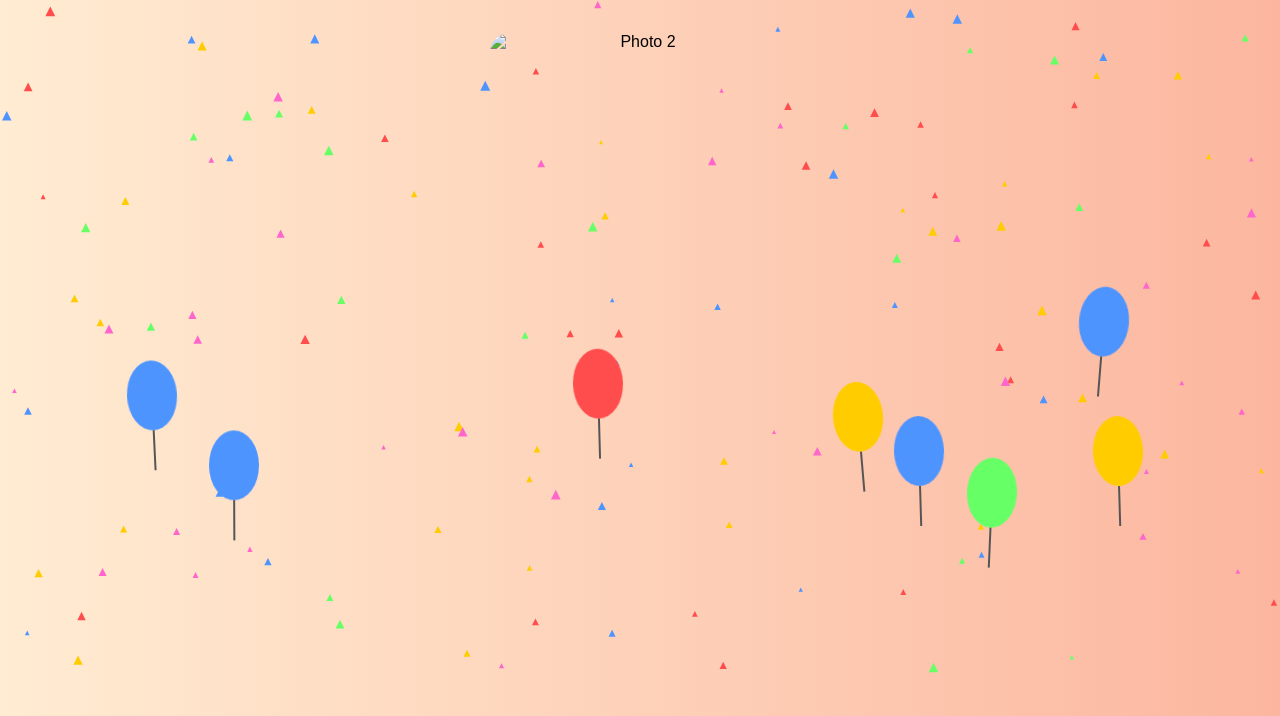
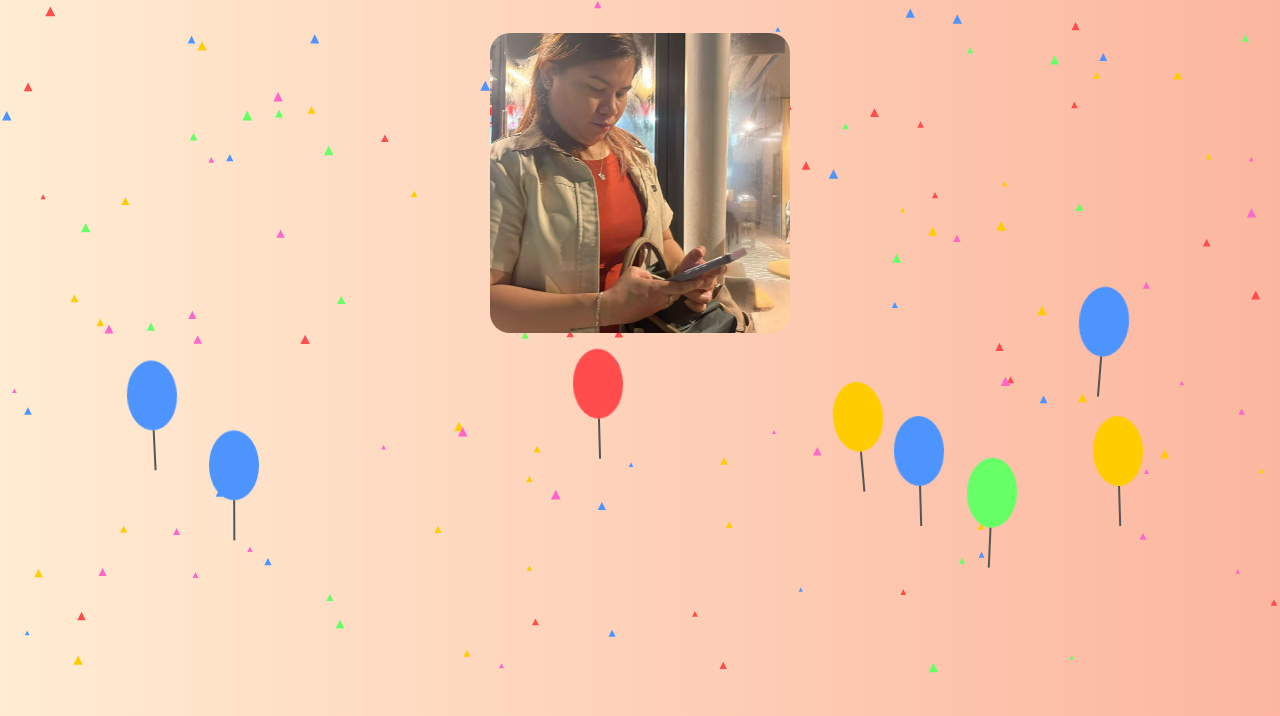
Before and after one commit to Badriatico/Happybirthday, a plain HTML site: page index.html in a window 1280 px wide. Shown: the part 127-843 px from the top of the page. Drawn offline with Linux system fonts and the light colour scheme.

Commit message:
Update slideshow image source from 'cha.jpg' to 'cha.jpeg'

```diff
--- a/index.html
+++ b/index.html
@@ -107,7 +107,7 @@ h1 {
 <!-- Slideshow -->
 <div class="slideshow-container">
     <img src="charess.jpg" class="active" alt="Photo 1">
-    <img src="cha.jpg" alt="Photo 2">
+    <img src="cha.jpeg" alt="Photo 2">
 </div>
 
 <!-- Balloons -->
```
